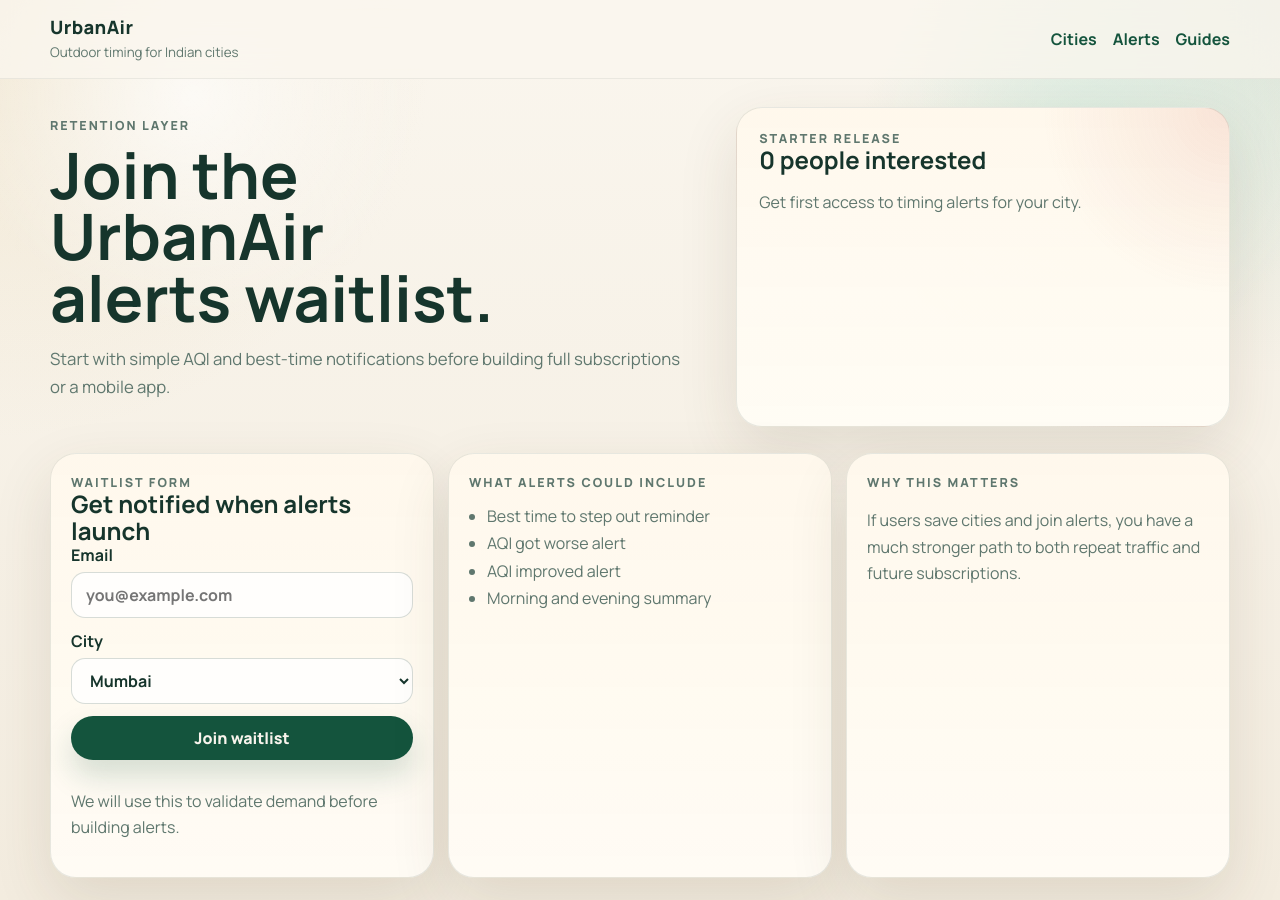
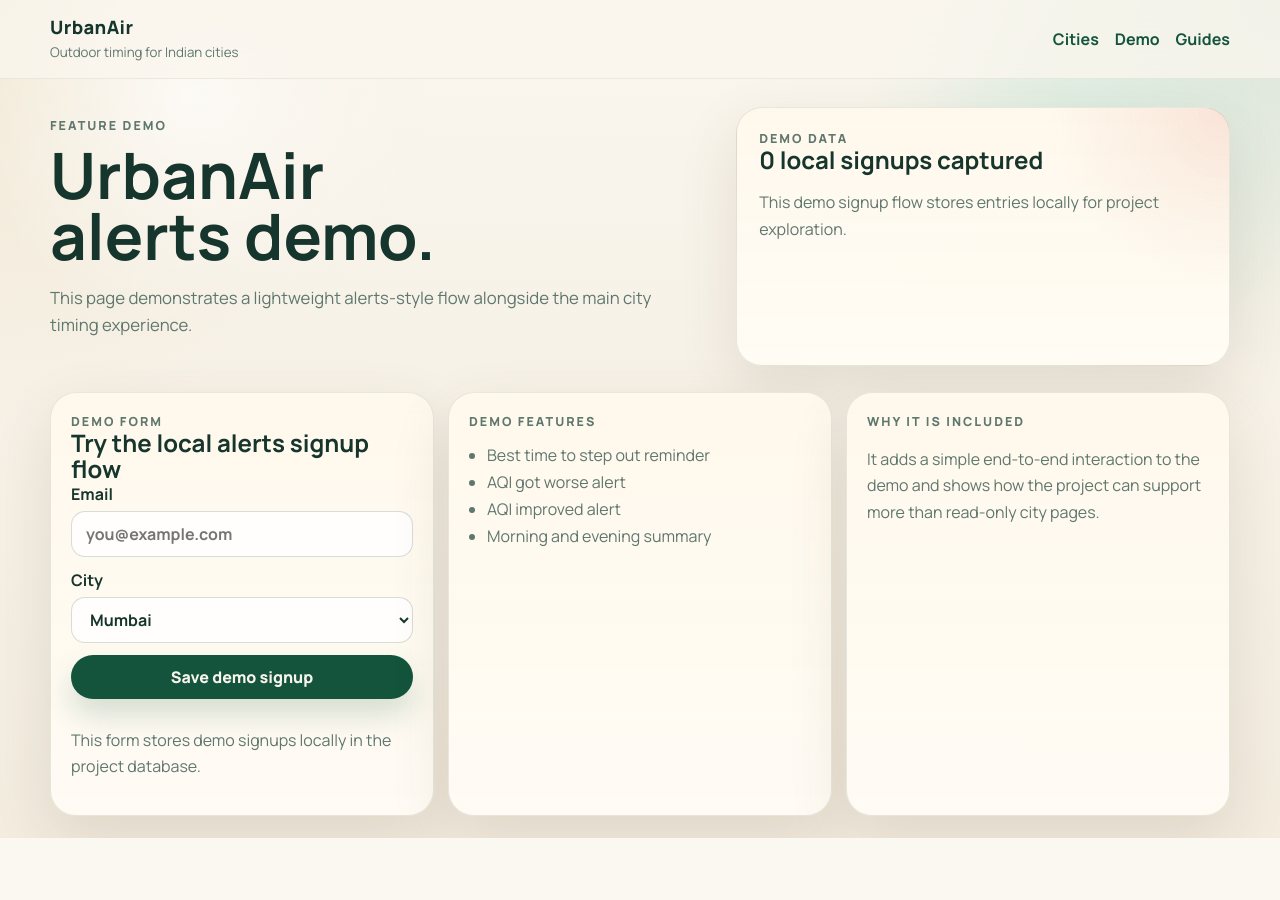
Before and after one commit to AnayP99/urban-air, a FastAPI app: page /alerts in a window 1280 px wide. After the commit the page ends 838 px from the top, so only its background shows below. Run offline with FastAPI, Linux system fonts and the light colour scheme; data that the repository does not hold is empty.

Commit message:
Refine demo presentation and cleanup project docs

```diff
--- a/urbanair/config.py
+++ b/urbanair/config.py
@@ -22,7 +22,7 @@ class Settings(BaseSettings):
     default_city_lat: float = 19.0760
     default_city_lon: float = 72.8777
     timezone: str = "Asia/Kolkata"
-    launch_city_count: int = 20
+    featured_city_count: int = 20
     storage_path: str = Field(default="data/urbanair.db", alias="APP_STORAGE_PATH")
 
     cache_ttl_seconds: int = 3600
--- a/urbanair/routers/summary.py
+++ b/urbanair/routers/summary.py
@@ -246,7 +246,7 @@ async def home(
 ):
     default_city = get_city(settings.default_city_slug) or list_cities()[0]
     summary, error_message = await load_city_summary(default_city, settings, cache)
-    featured_cities = list_cities()[: settings.launch_city_count]
+    featured_cities = list_cities()[: settings.featured_city_count]
     context = city_template_context(
         request=request,
         settings=settings,
@@ -338,12 +338,12 @@ async def alerts_page(
         "app_name": settings.app_name,
         "selected_city": selected_city,
         "all_cities": list_cities(),
-        "page_title": f"Alerts waitlist | {settings.app_name}",
-        "page_description": "Join the UrbanAir alert waitlist for AQI changes, best-time reminders, and commute-ready updates.",
+        "page_title": f"Alerts demo | {settings.app_name}",
+        "page_description": "Explore the UrbanAir alerts demo for AQI changes, best-time reminders, and commute-ready updates.",
         "canonical_url": build_page_url(settings, "/alerts"),
         "status": status,
         "waitlist_count": waitlist.count(),
-        "disclaimer": "Get first access to timing alerts for your city.",
+        "disclaimer": "This demo signup flow stores entries locally for project exploration.",
     }
     return templates.TemplateResponse(request=request, name="alerts.html", context=context)
 
--- a/urbanair/static/app.js
+++ b/urbanair/static/app.js
@@ -92,11 +92,11 @@ if (waitlistForm) {
         body: JSON.stringify(payload),
       });
       if (!response.ok) {
-        throw new Error("Unable to join waitlist");
+        throw new Error("Unable to save demo signup");
       }
       const body = await response.json();
       if (statusNode) {
-        statusNode.textContent = `You are on the waitlist for ${body.city}.`;
+        statusNode.textContent = `Demo signup saved locally for ${body.city}.`;
       }
       waitlistForm.reset();
       trackEvent("alert_signup", payload.city_slug);
--- a/urbanair/templates/alerts.html
+++ b/urbanair/templates/alerts.html
@@ -3,21 +3,21 @@
 {% block content %}
 <section class="shell hero hero-city">
   <div class="hero-copy">
-    <p class="eyebrow">Retention layer</p>
-    <h1>Join the UrbanAir alerts waitlist.</h1>
-    <p class="hero-text">Start with simple AQI and best-time notifications before building full subscriptions or a mobile app.</p>
+    <p class="eyebrow">Feature demo</p>
+    <h1>UrbanAir alerts demo.</h1>
+    <p class="hero-text">This page demonstrates a lightweight alerts-style flow alongside the main city timing experience.</p>
   </div>
   <aside class="panel hero-card">
-    <p class="panel-label">Starter release</p>
-    <h2>{{ waitlist_count }} people interested</h2>
+    <p class="panel-label">Demo data</p>
+    <h2>{{ waitlist_count }} local signups captured</h2>
     <p class="hero-card-copy">{{ disclaimer }}</p>
   </aside>
 </section>
 
 <section class="shell alerts-grid">
   <article class="panel">
-    <p class="panel-label">Waitlist form</p>
-    <h2>Get notified when alerts launch</h2>
+    <p class="panel-label">Demo form</p>
+    <h2>Try the local alerts signup flow</h2>
     <form class="waitlist-form" data-city="{{ selected_city.slug }}">
       <label>
         Email
@@ -31,14 +31,14 @@
           {% endfor %}
         </select>
       </label>
-      <button class="button button-primary" type="submit">Join waitlist</button>
+      <button class="button button-primary" type="submit">Save demo signup</button>
       <p class="form-status" aria-live="polite">
-        {% if status == "success" %}You are on the waitlist.{% else %}We will use this to validate demand before building alerts.{% endif %}
+        {% if status == "success" %}Saved locally for this demo.{% else %}This form stores demo signups locally in the project database.{% endif %}
       </p>
     </form>
   </article>
   <article class="panel">
-    <p class="panel-label">What alerts could include</p>
+    <p class="panel-label">Demo features</p>
     <ul class="feature-list">
       <li>Best time to step out reminder</li>
       <li>AQI got worse alert</li>
@@ -47,8 +47,8 @@
     </ul>
   </article>
   <article class="panel">
-    <p class="panel-label">Why this matters</p>
-    <p class="panel-note">If users save cities and join alerts, you have a much stronger path to both repeat traffic and future subscriptions.</p>
+    <p class="panel-label">Why it is included</p>
+    <p class="panel-note">It adds a simple end-to-end interaction to the demo and shows how the project can support more than read-only city pages.</p>
   </article>
 </section>
 {% endblock %}
--- a/urbanair/templates/base.html
+++ b/urbanair/templates/base.html
@@ -28,7 +28,7 @@
       </a>
       <nav class="site-nav" aria-label="Primary">
         <a href="/">Cities</a>
-        <a href="/alerts">Alerts</a>
+        <a href="/alerts">Demo</a>
         <a href="/guides/understanding-aqi">Guides</a>
       </nav>
     </div>
```
Also changed, not shown: render.yaml (deleted, +0 -20 lines), urbanair/templates/city.html (+5 -5 lines), urbanair/templates/index.html (+6 -6 lines), README.md.
